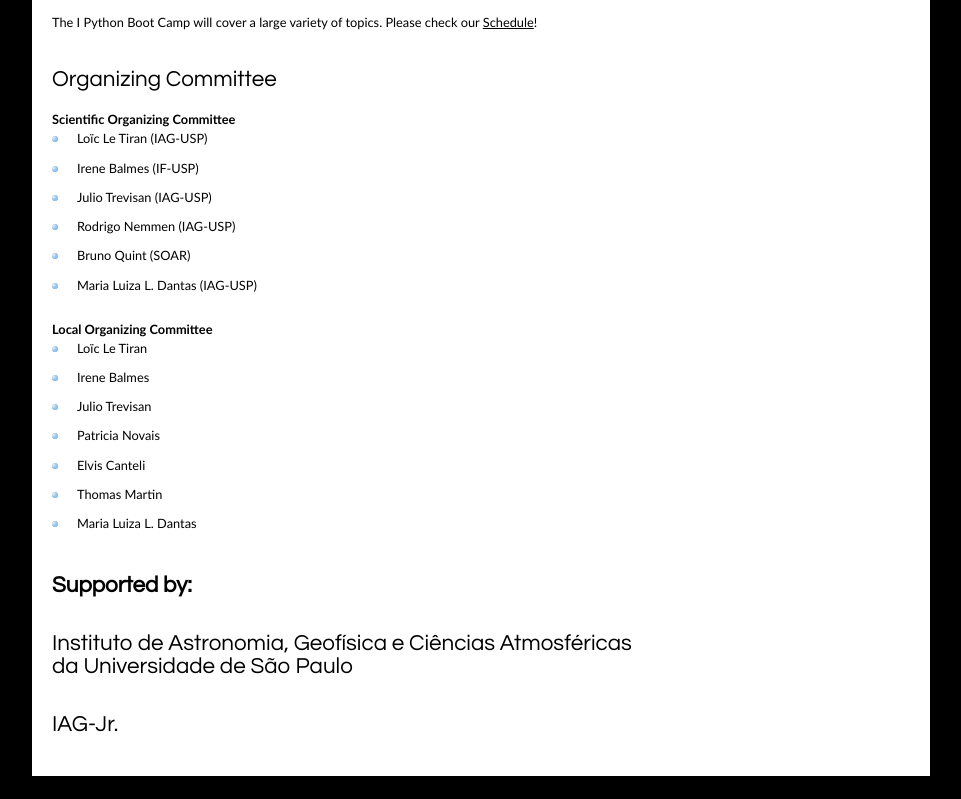
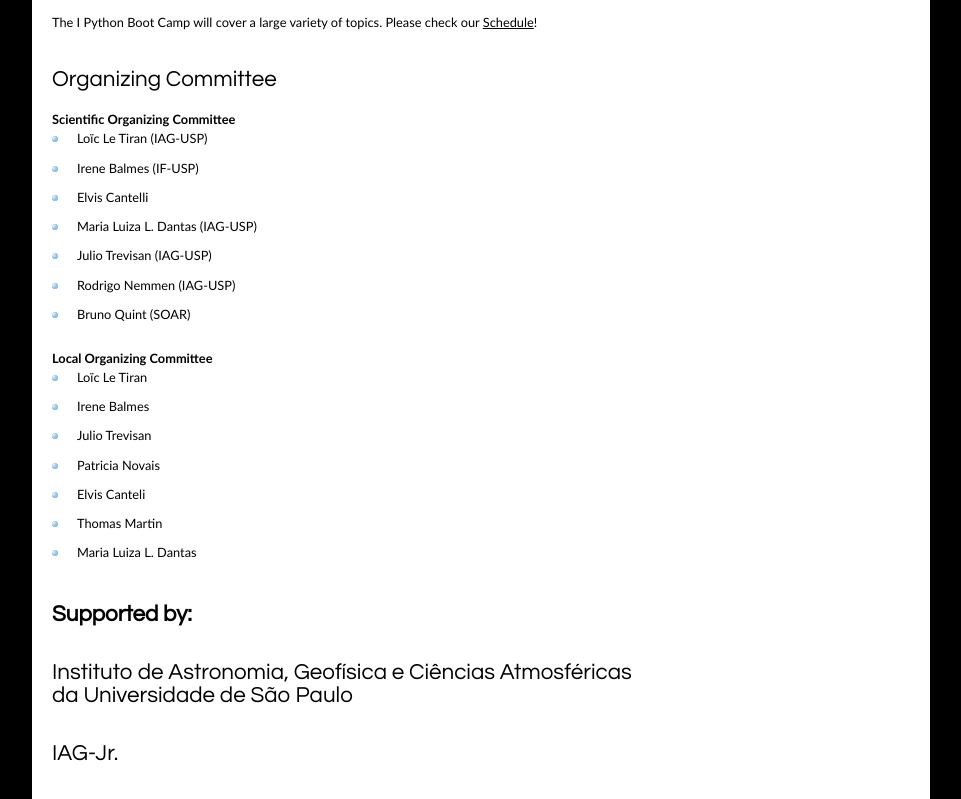
Before and after one commit to PythonBootCampIAG-USP/PBC_page, a plain HTML site: page index.html in a window 1280 px wide. Shown: the part 731-1530 px from the top of the page, without its empty margins (159-1120 px from the left). Drawn offline with Linux system fonts and the light colour scheme.

Commit message:
Update index.html

```diff
--- a/index.html
+++ b/index.html
@@ -85,10 +85,11 @@ We highlight that the examples shown will be in the field of Astrophysics. Howev
         <ul>
           <li>Loïc Le Tiran (IAG-USP)</li>
           <li>Irene Balmes (IF-USP)</li>
+          <li>Elvis Cantelli</li>
+          <li>Maria Luiza L. Dantas (IAG-USP)</li>
           <li>Julio Trevisan (IAG-USP)</li>
           <li>Rodrigo Nemmen (IAG-USP)</li>
           <li>Bruno Quint (SOAR)</li>
-          <li>Maria Luiza L. Dantas (IAG-USP)</li>
         </ul>
 
          <b>Local Organizing Committee</b>
```
